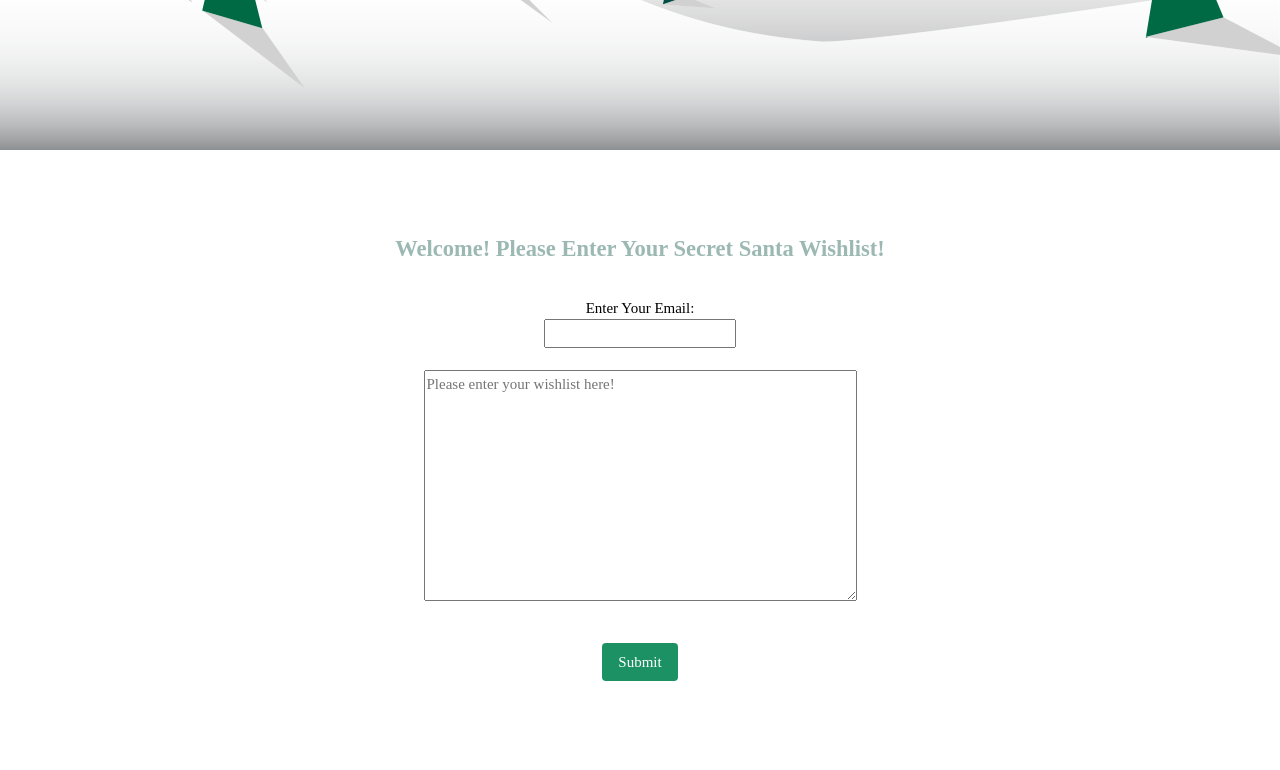
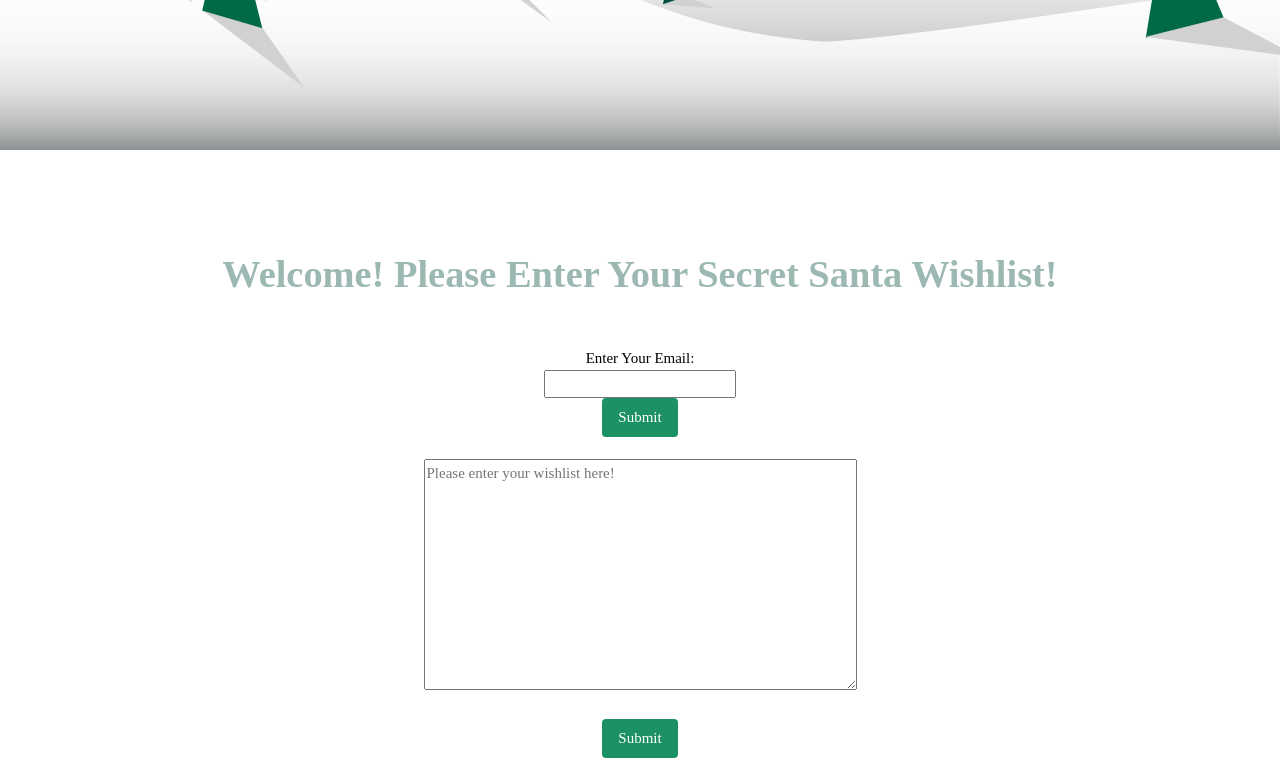
Before and after one commit to todokku/SecretSanta, a Flask app: page /wishlist/ in a window 1280 px wide. Shown: the part 643-1413 px from the top of the page. Before the commit the page ends 1324 px from the top, so only its background shows below. Run offline with Flask 2, Linux system fonts and the light colour scheme.

Commit message:
Add files via upload

```diff
--- a/templates/wishlist.html
+++ b/templates/wishlist.html
@@ -31,14 +31,16 @@
     </div>-->
   </header>
   <body></body>
-    <div class = "Welcome w3-center w3-topmargin">
+    <div class = "Welcome w3-center w3-topmargin button-font-size">
     <h2>Welcome! Please Enter Your Secret Santa Wishlist!</h2>
   </div >
   <div class = "w3-display-containter w3-padding-large w3-center" style= "text-align: center" >
-    <form action="/return" method="POST">
+    <form action="/submit" method="POST">
       <div id="group-entry" class="form-group w3-display-containter w3-font" style= "text-align: center;">
        <div style= "font-family: Raleway">Enter Your Email:<br /></div>
-        <input type="text" name="partner"/>
+        <input type="text" />
+        <br />
+        <input type="submit" value="Submit" class= "w3-button w3-width w3-font w3-background-color w3-bar w3-round" />
         <br />
         <br />
         <textarea
@@ -50,7 +52,7 @@
         ></textarea>
       </div>
       <br />
-      <input type="submit" value="Submit" class="w3-bar-item w3-button w3-width1 w3-font w3-background-color w3-bar w3-round" />
+      <input type="submit" value="Submit" class="w3-button w3-width w3-font w3-background-color w3-bar w3-round" />
     </div>
     </form>
   </body>
```
